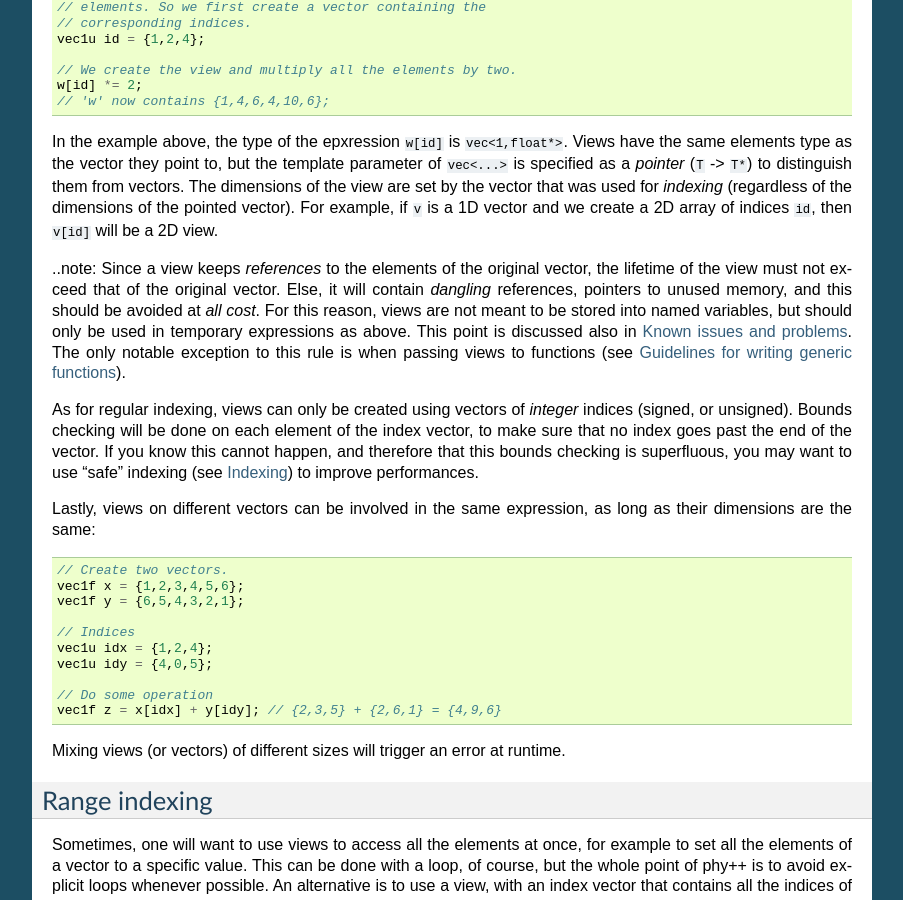
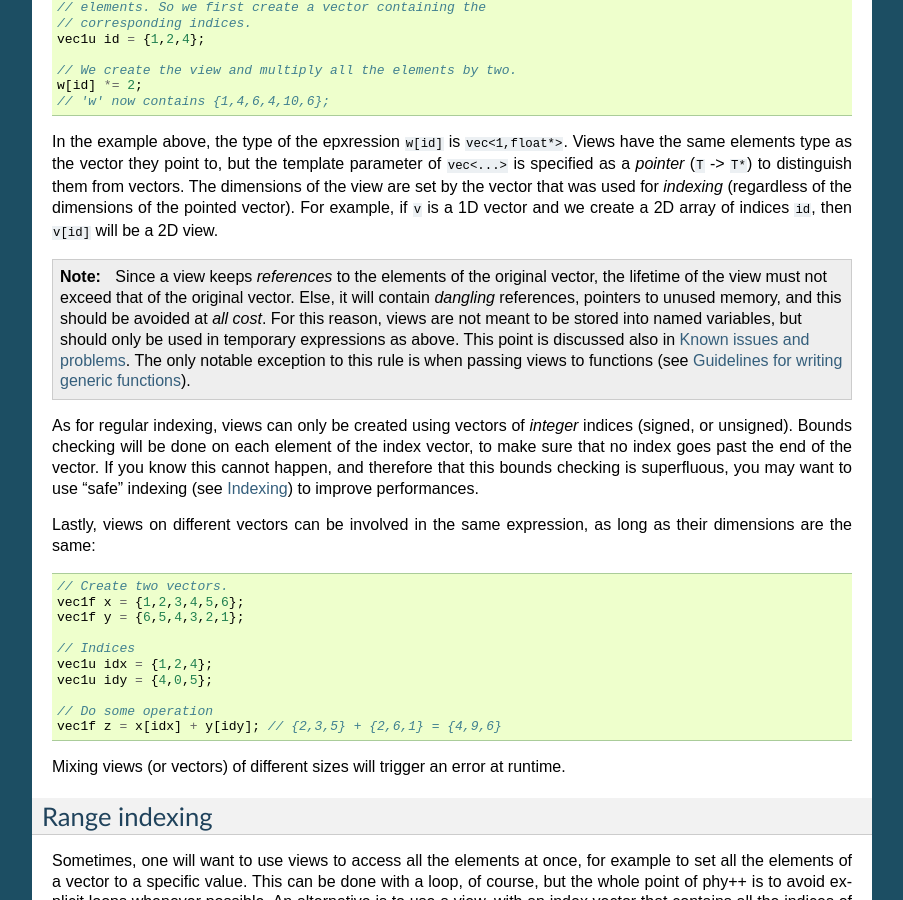
Before and after one commit to cschreib/vif, a Sphinx documentation site: the page built from doc/sphinx/view.rst, in a window 1280 px wide and 900 px high, scrolled down 479 px. Shown: the whole window, without its empty margins (198-1101 px from the left). Built offline with Sphinx 7.4.7, drawn with Linux system fonts in a browser that asks for light colours; formulas are drawn with MathJax 3; part of the change alters nothing that is shown.

Commit message:
Fixed formatting

```diff
--- a/doc/sphinx/view.rst
+++ b/doc/sphinx/view.rst
@@ -28,7 +28,7 @@ Creating a view is simple: instead of indexing a vector with integer values, as
 
 In the example above, the type of the epxression ``w[id]`` is ``vec<1,float*>``. Views have the same elements type as the vector they point to, but the template parameter of ``vec<...>`` is specified as a *pointer* (``T`` -> ``T*``) to distinguish them from vectors. The dimensions of the view are set by the vector that was used for *indexing* (regardless of the dimensions of the pointed vector). For example, if ``v`` is a 1D vector and we create a 2D array of indices ``id``, then ``v[id]`` will be a 2D view.
 
-..note: Since a view keeps *references* to the elements of the original vector, the lifetime of the view must not exceed that of the original vector. Else, it will contain *dangling* references, pointers to unused memory, and this should be avoided at *all cost*. For this reason, views are not meant to be stored into named variables, but should only be used in temporary expressions as above. This point is discussed also in :ref:`Known issues and problems`. The only notable exception to this rule is when passing views to functions (see :ref:`Generic function guidelines`).
+.. note:: Since a view keeps *references* to the elements of the original vector, the lifetime of the view must not exceed that of the original vector. Else, it will contain *dangling* references, pointers to unused memory, and this should be avoided at *all cost*. For this reason, views are not meant to be stored into named variables, but should only be used in temporary expressions as above. This point is discussed also in :ref:`Known issues and problems`. The only notable exception to this rule is when passing views to functions (see :ref:`Generic function guidelines`).
 
 As for regular indexing, views can only be created using vectors of *integer* indices (signed, or unsigned). Bounds checking will be done on each element of the index vector, to make sure that no index goes past the end of the vector. If you know this cannot happen, and therefore that this bounds checking is superfluous, you may want to use "safe" indexing (see :ref:`Indexing`) to improve performances.
 
```
